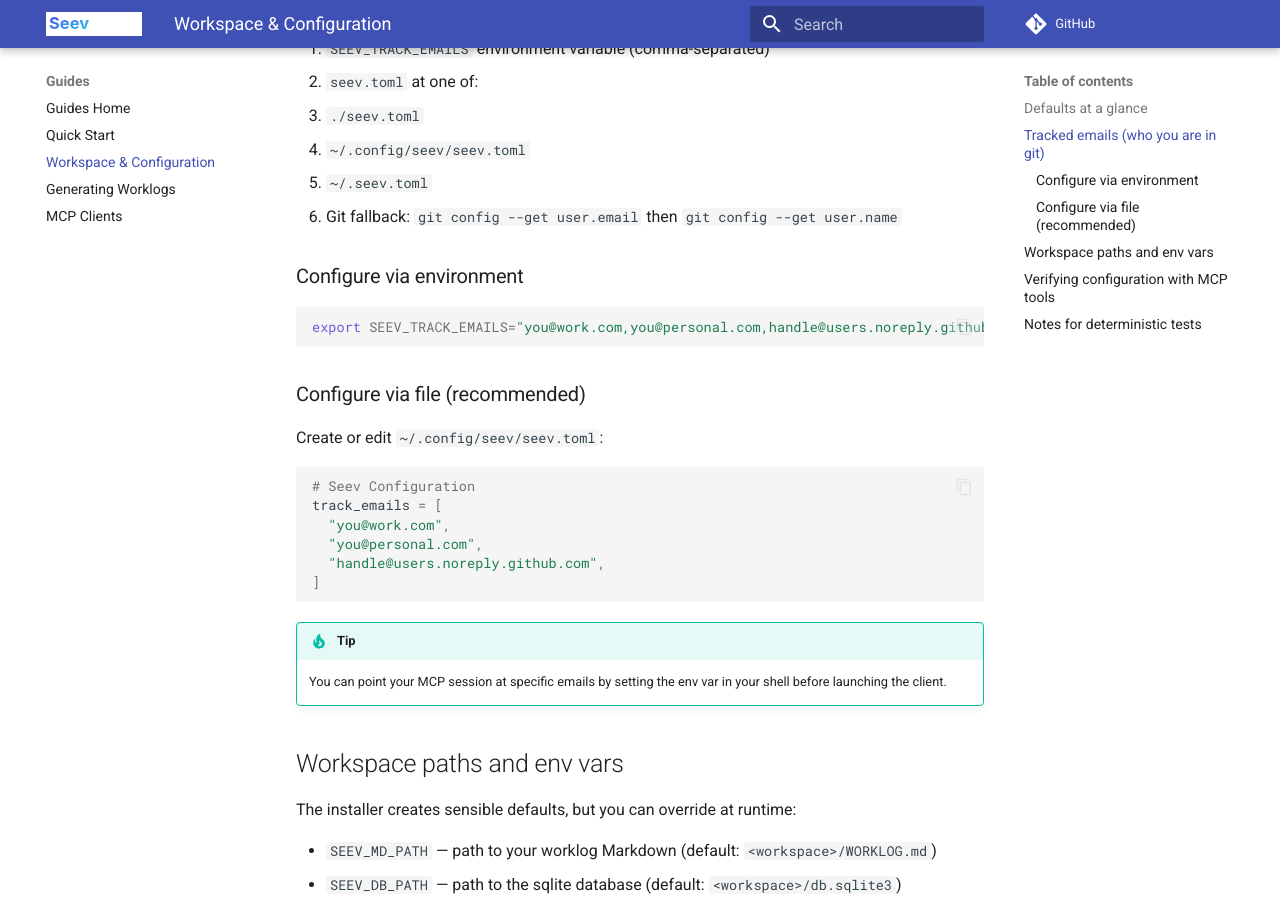
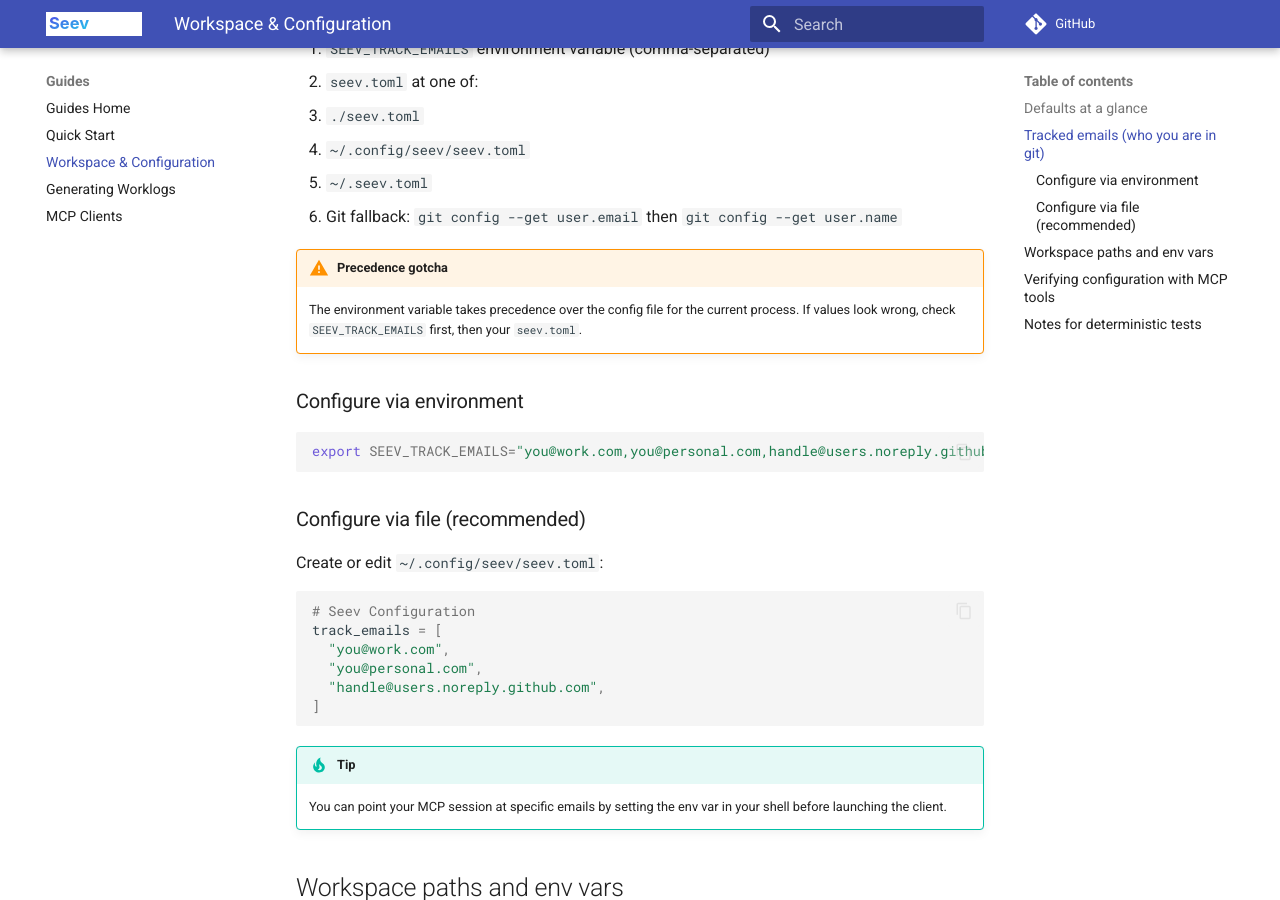
Before and after one commit to bcosynot/glin, an MkDocs documentation site: the page built from docs/guides/workspace-and-configuration.md, in a window 1280 px wide and 900 px high, scrolled down 593 px. Built offline with MkDocs 1.6.1 and Material for MkDocs 9.7.7, drawn with Linux system fonts in a browser that asks for light colours; comment, search, counter and statistics services are not loaded.

Commit message:
Merge pull request #100
* docs: Phase 5 — UX, accessibility, and quality gates

* Revert "docs: Phase 5 — UX, accessibility, and quality gates"

* docs: add env precedence warning in Workspace guide, introduce docs C…

```diff
--- a/docs/guides/workspace-and-configuration.md
+++ b/docs/guides/workspace-and-configuration.md
@@ -19,6 +19,9 @@
    - `~/.config/seev/seev.toml`
    - `~/.seev.toml`
 3. Git fallback: `git config --get user.email` then `git config --get user.name`
+
+!!! warning "Precedence gotcha"
+    The environment variable takes precedence over the config file for the current process. If values look wrong, check `SEEV_TRACK_EMAILS` first, then your `seev.toml`.
 
 ### Configure via environment
 
```
Also changed, not shown: 1 other file.
